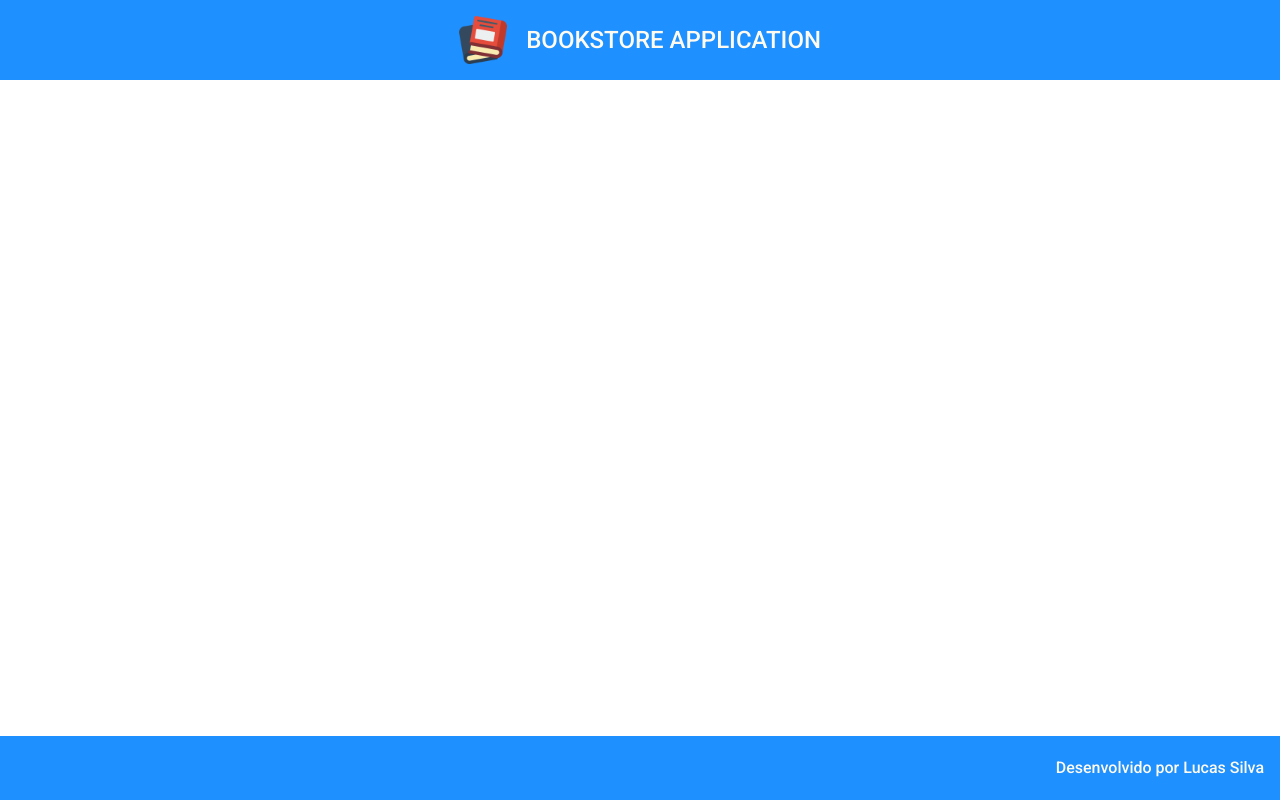
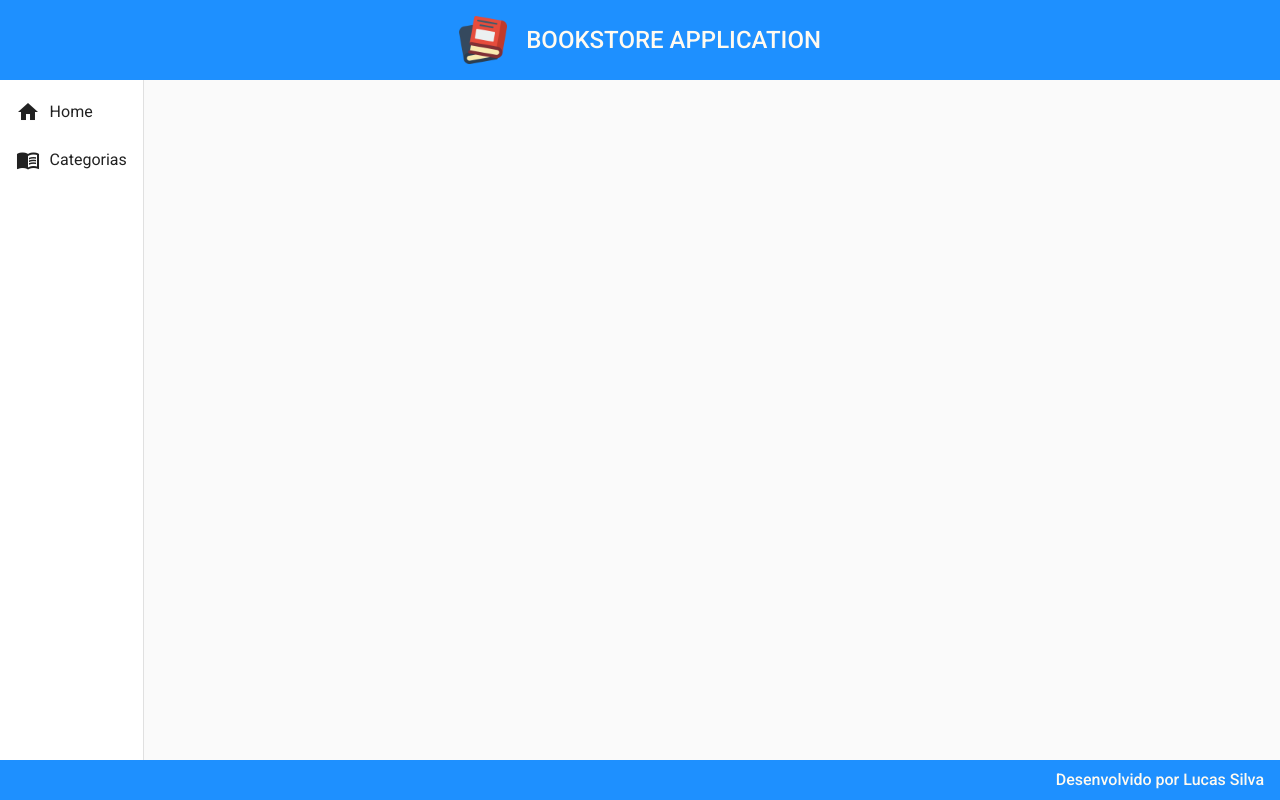
Before and after one commit to ldslucas23/bookstoreapp-front, an Angular app: page / in a window 1280 px wide. Built offline with nearby package versions, Linux system fonts and the light colour scheme.

Commit message:
Implementando o componente NAV

```diff
--- a/src/app/app.component.html
+++ b/src/app/app.component.html
@@ -1,2 +1,3 @@
 <app-header></app-header>
+<app-nav></app-nav>
 <app-footer></app-footer>
--- a/src/app/components/template/footer/footer.component.css
+++ b/src/app/components/template/footer/footer.component.css
@@ -5,4 +5,5 @@
     background-color: dodgerblue;
     font-size: 1rem;
     color: floralwhite;
+    height: 5%;
 }
--- /dev/null
+++ b/src/app/components/template/nav/nav.component.css
@@ -0,0 +1,11 @@
+.container{
+    height: 85%;
+
+}
+.sideNavContainer{
+
+}
+
+i{
+    padding-right: .6rem;
+}
--- /dev/null
+++ b/src/app/components/template/nav/nav.component.html
@@ -0,0 +1,16 @@
+<mat-sidenav-container class="container">
+    <mat-sidenav class="sideNavContainer" mode="side" opened>
+        <mat-nav-list>
+            <a mat-list-item>
+                <i class="material-icons">home</i>Home
+            </a>
+            <a mat-list-item>
+                <i class="material-icons">menu_book</i>Categorias
+            </a>
+        </mat-nav-list>
+    </mat-sidenav>
+
+    <mat-sidenav-content>
+
+    </mat-sidenav-content>
+</mat-sidenav-container>
--- /dev/null
+++ b/src/app/components/template/nav/nav.component.ts
@@ -0,0 +1,15 @@
+import { Component, OnInit } from '@angular/core';
+
+@Component({
+  selector: 'app-nav',
+  templateUrl: './nav.component.html',
+  styleUrls: ['./nav.component.css']
+})
+export class NavComponent implements OnInit {
+
+  constructor() { }
+
+  ngOnInit(): void {
+  }
+
+}
```
Also changed, not shown: src/app/app.module.ts (+10 -3 lines).
